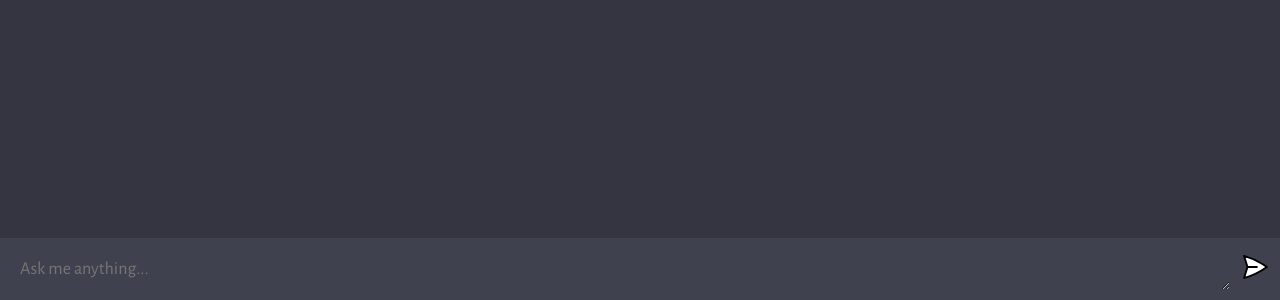
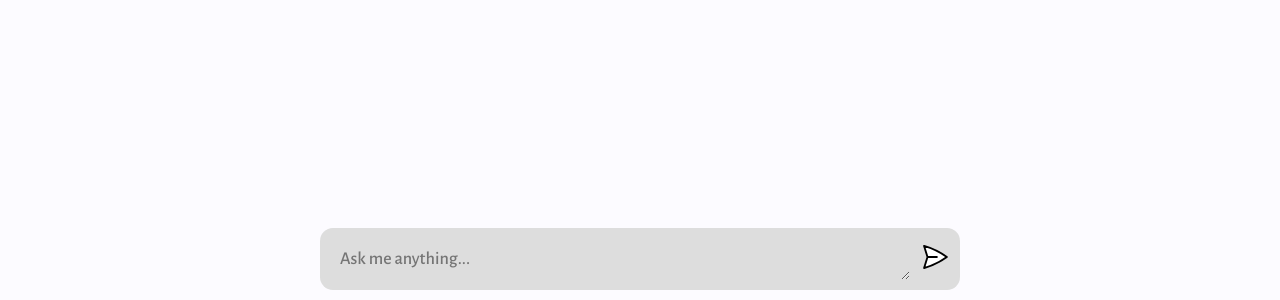
Before and after one commit to RaoulBock/Noxus---OpenAI-ChatBoT, a website built with Vite: page client/index.html in a window 1280 px wide. Shown: the part 500-800 px from the top of the page. Built offline with nearby package versions, Linux system fonts and the light colour scheme.

Commit message:
front-end

```diff
--- a/client/style.css
+++ b/client/style.css
@@ -14,7 +14,7 @@ body {
 #app {
   width: 100vw;
   height: 100vh;
-  background: #343541;
+  background: #fcfbff;
 
   display: flex;
   flex-direction: column;
@@ -24,17 +24,14 @@ body {
 
 #chat_container {
   flex: 1;
-  width: 100%;
+  width: 50%;
   height: 100%;
   overflow-y: scroll;
-
-  display: flex;
+  /* display: flex; */
   flex-direction: column;
   gap: 10px;
-
   -ms-overflow-style: none;
   scrollbar-width: none;
-
   padding-bottom: 20px;
   scroll-behavior: smooth;
 }
@@ -45,12 +42,14 @@ body {
 }
 
 .wrapper {
-  width: 100%;
+  width: 500px;
   padding: 15px;
 }
 
 .ai {
-  background: #40414F;
+  background: #e3e3e3;
+  border-radius: 10px;
+  float: right;
 }
 
 .chat {
@@ -88,12 +87,11 @@ body {
 
 .message {
   flex: 1;
-
-  color: #dcdcdc;
+  color: #343541;
   font-size: 20px;
-
   max-width: 100%;
   overflow-x: scroll;
+  font-weight: 500;
 
   /*
    * white space refers to any spaces, tabs, or newline characters that are used to format the CSS code
@@ -113,23 +111,23 @@ body {
 }
 
 form {
-  width: 100%;
+  width: 50%;
   max-width: 1280px;
-  margin: 0 auto;
+  margin: 10px auto;
   padding: 10px;
-  background: #40414F;
-
+  background: #ddd;
   display: flex;
   flex-direction: row;
   gap: 10px;
+  border-radius: 13px;
 }
 
 textarea {
   width: 100%;
 
-  color: #fff;
+  color: #404040;
   font-size: 18px;
-
+  font-weight: 500;
   padding: 10px;
   background: transparent;
   border-radius: 5px;
```
